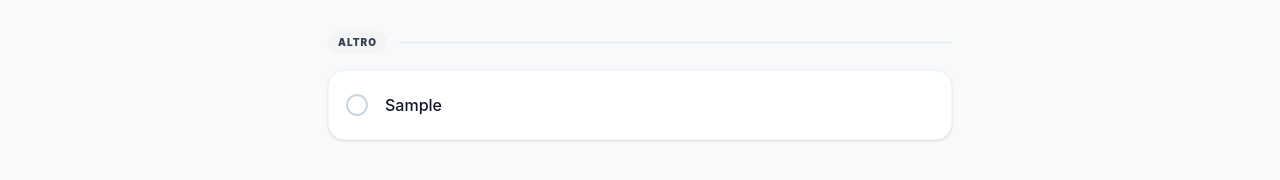
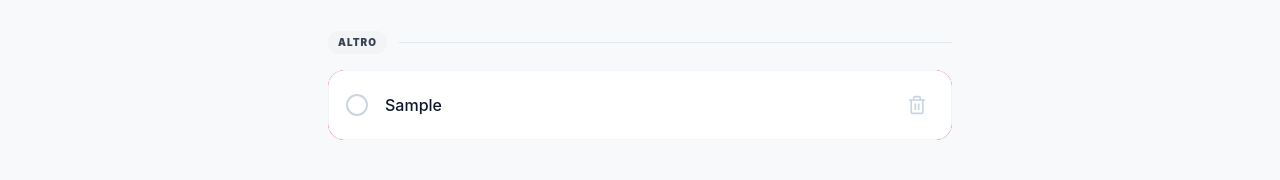
Before and after one commit to massimo12c/prome, a React (Vite) app: page / in a window 1280 px wide. Both pictures are taken after typing "Sample" into the empty fields and a click on the button 926 px from the left and 134 px from the top of the page. Shown: the part 172-352 px from the top of the page. Built offline with nearby package versions, Linux system fonts and the light colour scheme.

Commit message:
Add swipe-to-delete for individual shopping items

```diff
--- a/src/App.tsx
+++ b/src/App.tsx
@@ -161,16 +161,33 @@ function App() {
                     <div className="h-px flex-1 bg-slate-200 dark:bg-slate-800" />
                   </div>
 
-                  <div className="grid gap-2">
+                  <div className="grid gap-3">
                     <AnimatePresence initial={false}>
                       {[...uncompleted, ...completed].map((item) => (
                         <motion.div
                           key={item.id}
                           layout
-                          initial={{ opacity: 0, y: 10 }}
-                          animate={{ opacity: 1, y: 0 }}
-                          exit={{ opacity: 0, scale: 0.95 }}
-                          className={`group flex items-center justify-between p-4 rounded-2xl border transition-all ${item.completed ? 'bg-slate-50 dark:bg-[#16191f] border-transparent opacity-50' : 'bg-white dark:bg-[#1a1d23] border-slate-100 dark:border-slate-800 shadow-sm'}`}
+                          initial={{ opacity: 0, height: 0 }}
+                          animate={{ opacity: 1, height: 'auto' }}
+                          exit={{ opacity: 0, height: 0 }}
+                          className="relative overflow-hidden rounded-2xl"
+                        >
+                          {/* Delete Background (Revealed on Swipe) */}
+                          <div className="absolute inset-0 bg-rose-500 flex items-center justify-end px-6 rounded-2xl">
+                            <Trash2 className="text-white w-6 h-6" />
+                          </div>
+
+                          {/* Swipeable Item Content */}
+                          <motion.div
+                            drag="x"
+                            dragConstraints={{ left: -100, right: 0 }}
+                            dragElastic={0.1}
+                            onDragEnd={(_, info) => {
+                              if (info.offset.x < -60) {
+                                deleteItem(item.id);
+                              }
+                            }}
+                            className={`relative flex items-center justify-between p-4 bg-white dark:bg-[#1a1d23] border border-slate-100 dark:border-slate-800 rounded-2xl transition-all ${item.completed ? 'opacity-50' : 'shadow-sm'}`}
                           >
                             <div className="flex items-center gap-4 flex-1">
                               <button
@@ -183,12 +200,20 @@ function App() {
                                 {item.text}
                               </span>
                             </div>
+
+                            {/* Swipe Hint on Mobile */}
+                            <div className="md:hidden text-[8px] font-black uppercase tracking-tighter text-slate-300">
+                              ← swipe
+                            </div>
+
+                            {/* PC Delete Button (fallback) */}
                             <button
                               onClick={() => deleteItem(item.id)}
-                            className="p-2 text-slate-300 hover:text-rose-500 opacity-0 group-hover:opacity-100 transition-all"
+                              className="hidden md:block p-2 text-slate-300 hover:text-rose-500 transition-all"
                             >
                               <Trash2 className="w-5 h-5" />
                             </button>
+                          </motion.div>
                         </motion.div>
                       ))}
                     </AnimatePresence>
```
Lines whose indentation alone changed are shown as unchanged.
